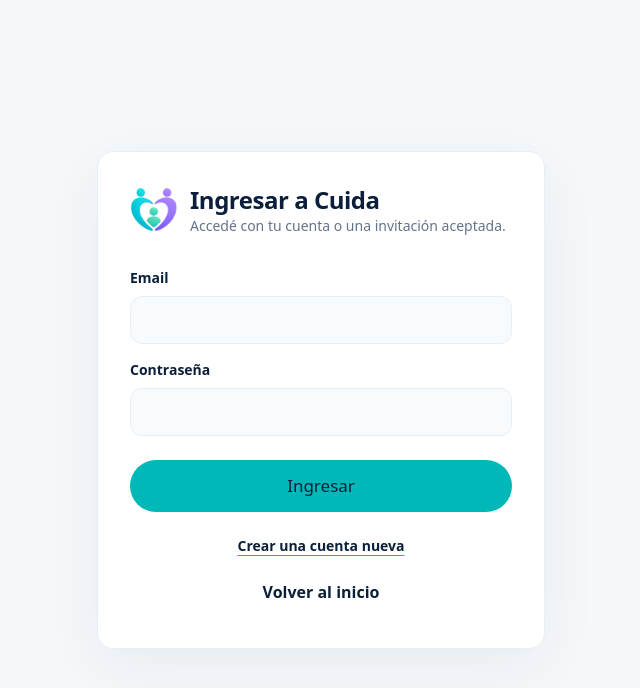
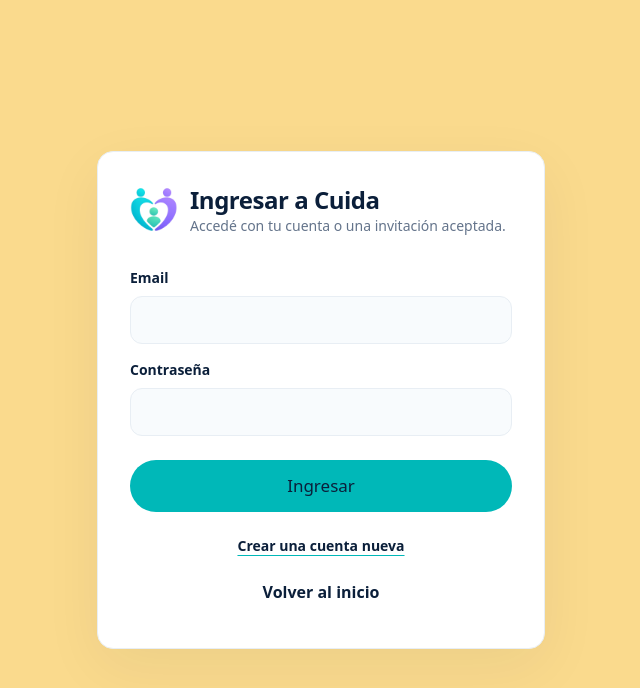
Before and after one commit to nicoplacente/cuida, a Next.js app: page /login in a window 1280 px wide. Shown: the top 688 px of the page, without its empty margins (319-959 px from the left). Built offline with nearby package versions, Linux system fonts and the light colour scheme.

Commit message:
feat: implement document upload service with Cloudflare R2 integration and global theme styles

```diff
--- a/src/app/globals.css
+++ b/src/app/globals.css
@@ -6,7 +6,7 @@
   --care-teal: #00b8b8;
   --care-teal-soft: #dffafa;
   --care-paper: #ffffff;
-  --care-canvas: #f5f8fb;
+  --care-canvas: #fada8d;
   --care-cloud: #e8eef4;
   --care-muted: #64748b;
   --care-success: #087f5b;
--- a/src/features/documents/actions.js
+++ b/src/features/documents/actions.js
@@ -76,6 +76,7 @@
       key: objectKey,
     });
   } catch (error) {
+    console.error("[R2 Upload Error]", error);
     documentsRedirect({
       error: "No se pudo subir el archivo. Intentá nuevamente.",
     });
@@ -102,6 +103,7 @@
       message: `${user.name} subió el documento ${title}.`,
     });
   } catch (error) {
+    console.error("[Document Save Error]", error);
     await deleteR2Object(objectKey).catch(() => null);
     documentsRedirect({
       error: "No se pudo guardar el documento. Intentá nuevamente.",
--- a/src/services/r2.js
+++ b/src/services/r2.js
@@ -72,6 +72,10 @@
     "x-amz-content-sha256": payloadHash,
     "x-amz-date": amzDate,
   };
+
+  if (body) {
+    headers["content-length"] = String(body.length ?? body.byteLength ?? 0);
+  }
 
   if (contentType) {
     headers["content-type"] = contentType;
```
